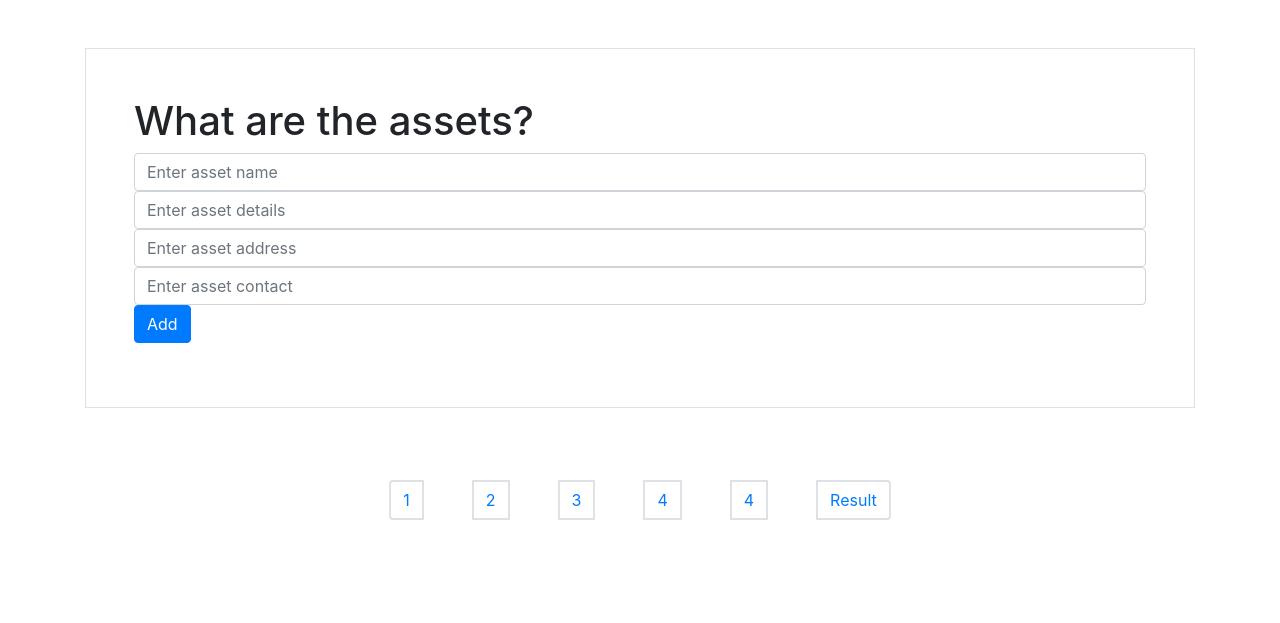
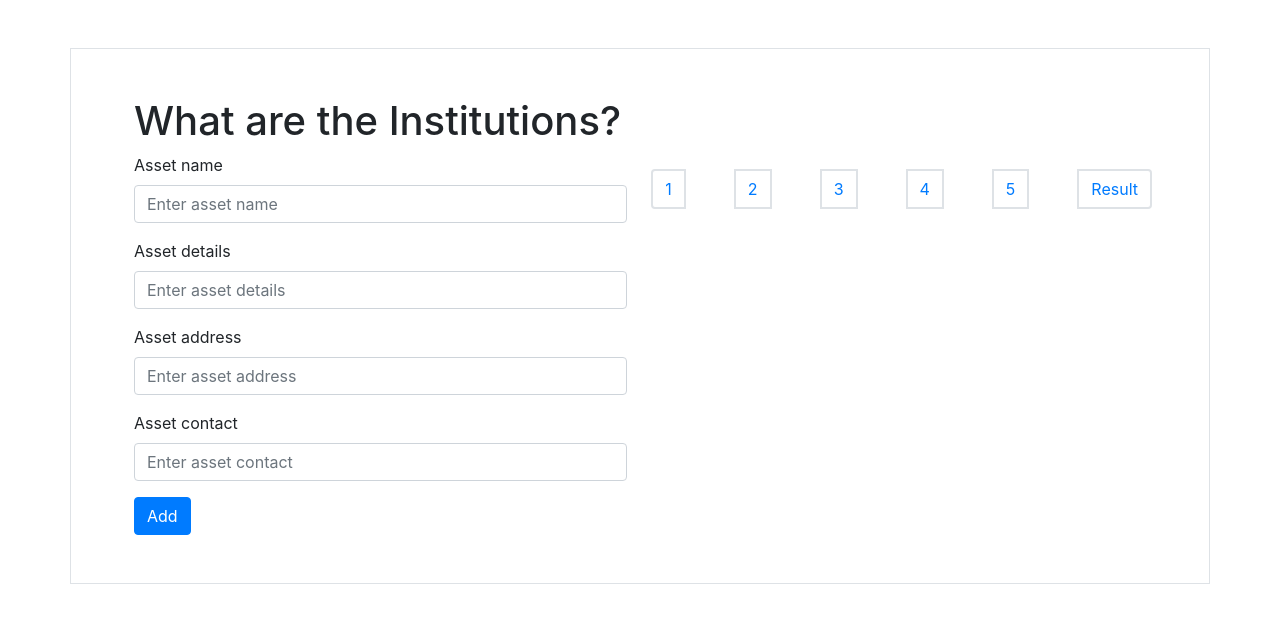
Before and after one commit to ivanderjmw/hfg2021, a Django app: page /institutions/ in a window 1280 px wide. Shown: the top 623 px of the page. Run offline with Django 3.2, Linux system fonts and the light colour scheme; the visitor is signed in with stand-in values (Sample User, id 1); some libraries are stand-ins or nearby versions.

Commit message:
Fix design issues

```diff
--- a/abcd/static/abcd/css/style.css
+++ b/abcd/static/abcd/css/style.css
@@ -4,20 +4,20 @@
     }
 
     .google-btn {
-      font-size: 26px;
+      font-size: 1em;
       display: inline-block;
       background: white;
       color: #444;
-      width: 280px;
       border-radius: 5px;
       border: thin solid #888;
       box-shadow: 1px 1px 1px grey;
       white-space: nowrap;
+      line-height: var(--height);
     }
     .google-icon {
       height: 32px;
+      padding: 4px;
       padding-right: 8px;
-      padding-bottom: 8px;
     }
   }
 
--- a/abcd/templates/abcd/base.html
+++ b/abcd/templates/abcd/base.html
@@ -20,9 +20,6 @@
 <body>
 {% block content %}
 {% endblock %}
-<div class="btn">
-    <button type="button" class="btn btn-outline-light">Get Started</button>
-</div>
 {% load static %}
 <script src="https://use.fontawesome.com/releases/v5.0.8/js/all.js"></script>
 <script language="JavaScript" src="{% static 'abcd/js/jquery.js' %}"></script>
--- a/abcd/templates/abcd/step4.html
+++ b/abcd/templates/abcd/step4.html
@@ -1,14 +1,45 @@
 {% extends "abcd/stepbase.html" %}
 
 {% block content %}
-<h1>What are the assets?</h1>
+<div class="col">
+<div class="row">
+  <div class="container">
+  <h1>What are the Institutions?</h1>
+</div>
+</div>
+<div class="row">
+  <div class="container">
     <form method="post" id="addCommunityForm">
+      {% csrf_token %}
     <div class="form-group">
-{% csrf_token %}
-  <input id="asset_name" type="text" class="form-control" name="asset_name" placeholder="Enter asset name">
+      <label>Asset name</label>
+      <input id="asset_name" type="text" class="form-control" name="asset_name" placeholder="Enter asset name" list="assets">
+    </div>
+    <div class="form-group">
+      <label>Asset details</label>
       <input type="text" class="form-control" name="asset_details" placeholder="Enter asset details">
+    </div>
+    <div class="form-group">
+      <label>Asset address</label>
       <input type="text" class="form-control" name="asset_address" placeholder="Enter asset address">
+    </div>
+    <div class="form-group">
+      <label>Asset contact</label>
       <input type="text" class="form-control" name="asset_contact" placeholder="Enter asset contact">
+    </div>
       <input class="btn btn-primary" type="submit" value=Add>
+    </form>
   </div>
+</div>
+<div class="row">
+  <div class="container">
+  {% for asset in assets %}
+    <p>{{asset.name}}</p>
+  {% endfor %}
+</div>
+</div>
+<datalist id="assets">
+  <option value="Heyho">
+  <option value="Heyha">
+</datalist>
 {% endblock %}
--- a/abcd/templates/abcd/stepbase.html
+++ b/abcd/templates/abcd/stepbase.html
@@ -19,7 +19,7 @@
 <body>
 
 <div class="container">
-  <div class="border p-5 mt-5">
+  <div class="row border p-5 mt-5">
     {% block content %}
     {% endblock %}
   </div>
@@ -31,7 +31,7 @@
         <li class="page-item"><a class="page-link m-4 pagination-btn" href="{% url 'step2' %}">2</a></li>
         <li class="page-item"><a class="page-link m-4 pagination-btn" href="{% url 'step3' %}">3</a></li>
         <li class="page-item"><a class="page-link m-4 pagination-btn" href="{% url 'step4' %}">4</a></li>
-        <li class="page-item"><a class="page-link m-4 pagination-btn" href="{% url 'step5' %}">4</a></li>
+        <li class="page-item"><a class="page-link m-4 pagination-btn" href="{% url 'step5' %}">5</a></li>
         <li class="page-item"><a class="page-link m-4 pagination-btn" href="{% url 'results' %}">Result</a></li>
       </ul>
     </nav>
--- a/abcd/views.py
+++ b/abcd/views.py
@@ -66,7 +66,9 @@
             temp = Assets(name=name, details=details, address=address, contact=contact,
                 owner=request.user)
             temp.save()
-    return render(request=request, template_name="abcd/step3.html")
+
+
+    return render(request=request, template_name="abcd/step3.html", context={"assets": Assets.objects.all()})
 
 
 @login_required(login_url='/login')
@@ -75,6 +77,8 @@
 
 @login_required(login_url='/login')
 def step5(request: HttpRequest):
+    if request.method == "POST":
+        print(request.body)
     return render(request=request, template_name="abcd/step5.html")
 
 @login_required(login_url='/login')
```
Also changed, not shown: abcd/templates/abcd/home.html (+10 -4 lines), abcd/templates/abcd/step1.html (+19 -4 lines), abcd/templates/abcd/step3.html (+28 -3 lines), abcd/templates/abcd/step5.html (+79 -31 lines). Lines whose indentation alone changed are shown as unchanged.
